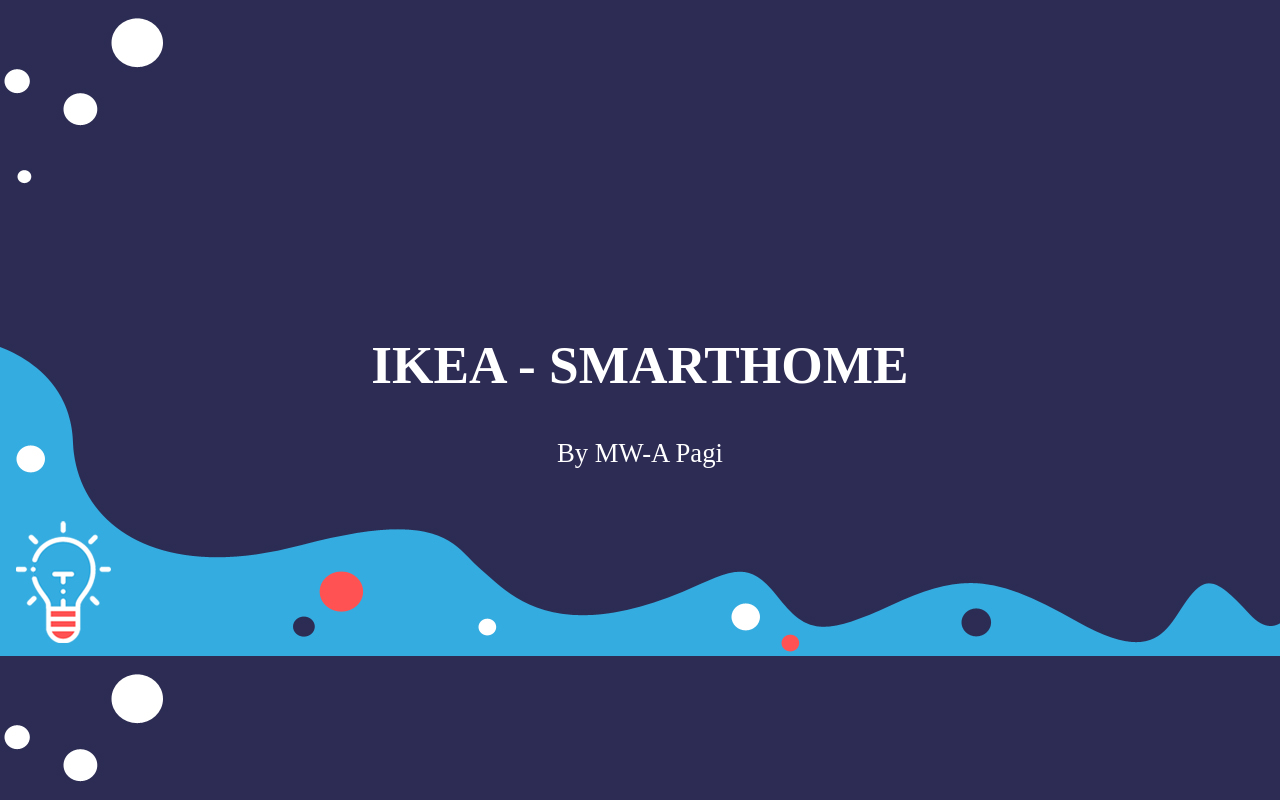
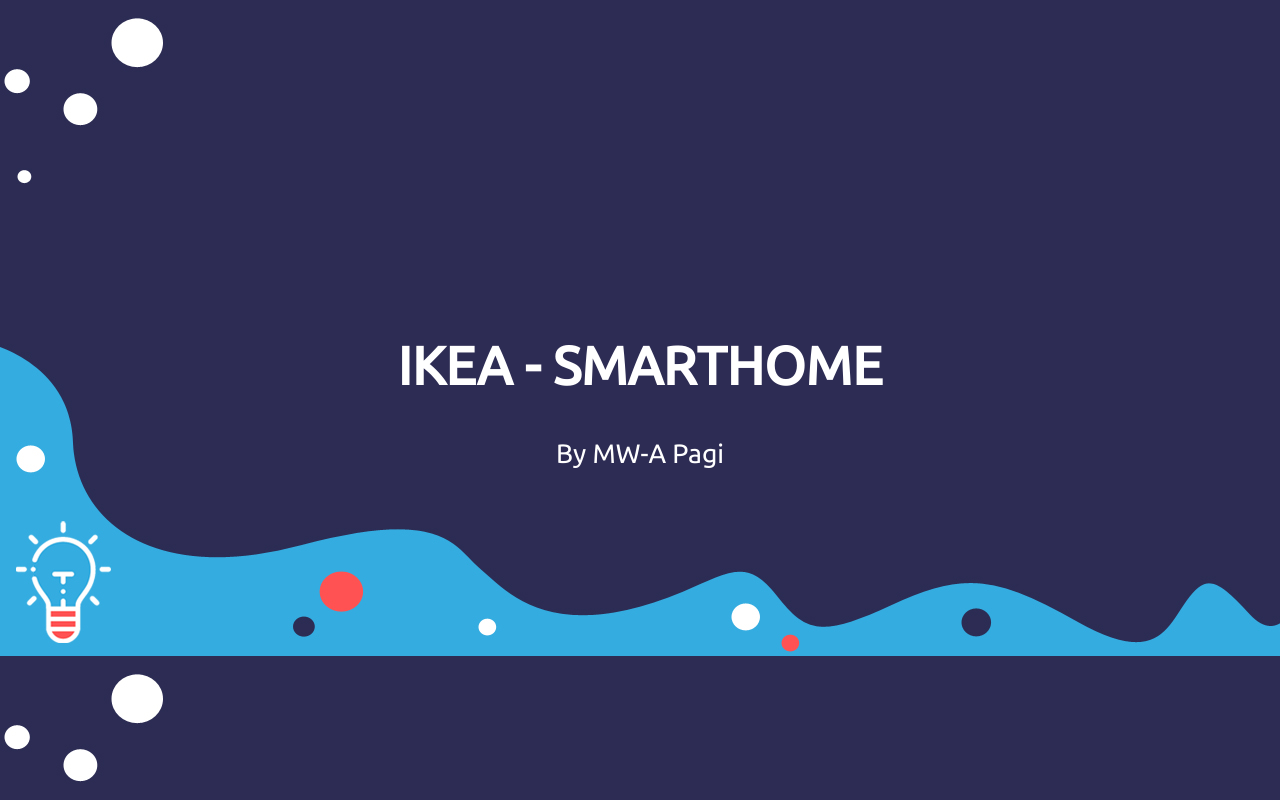
Before and after one commit to yongkico/presentasi, a website: page src/index.html in a window 1280 px wide. Drawn offline with Linux system fonts and the light colour scheme; files that its build step writes are made by us from their sources; files whose address does not match are found by name.

Commit message:
Mengubah Font Menjadi Ubuntu

```diff
--- a/src/index.html
+++ b/src/index.html
@@ -5,6 +5,7 @@
   <meta name="viewport" content="width=device-width, initial-scale=1, maximum-scale=1">
   <title>Lampu Pintar IKEA - Smarthome</title>
   <link rel="stylesheet" type="text/css" href="build/build.css">
+  <link rel="stylesheet" type="text/css" href="//fonts.googleapis.com/css?family=Ubuntu" />
 </head>
 <body>
 <article class="deck">
```
Also changed, not shown: dist/index.html.
